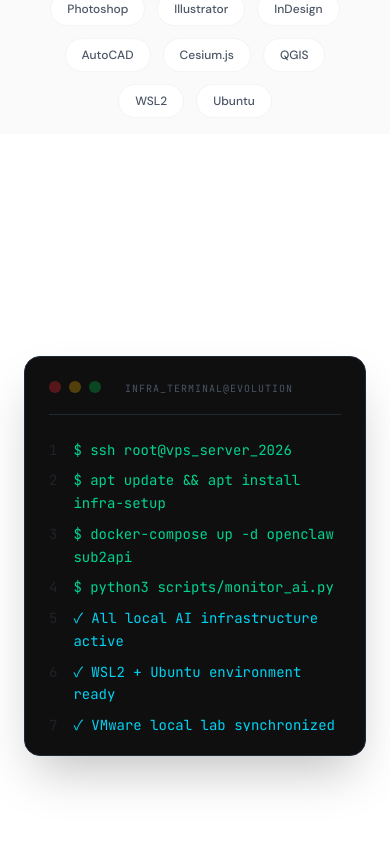
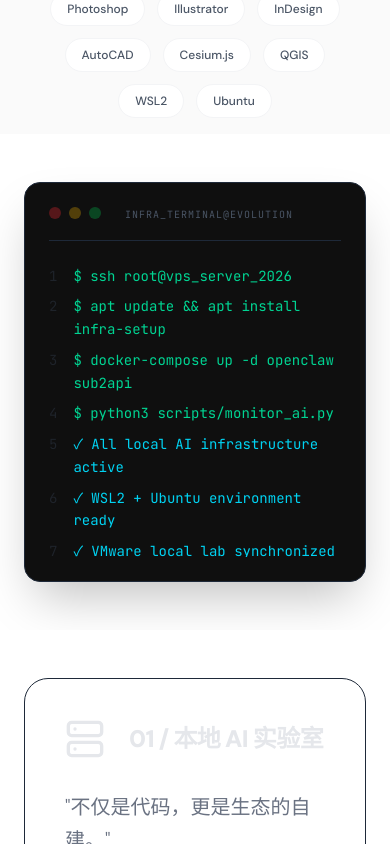
Before and after one commit to naonaode/portfolio, a React (Vite) app: page / in a window 390 px wide. Shown: the part 1800-2644 px from the top of the page. Built offline with nearby package versions, Linux system fonts and the light colour scheme; a web font is replaced by a local one.

Commit message:
fix: resolve mobile layout overlap in Tech Infra section

```diff
--- a/src/components/TechInfraSection.tsx
+++ b/src/components/TechInfraSection.tsx
@@ -56,7 +56,7 @@ const TechInfraSection: React.FC = () => {
     <section ref={containerRef} id="tech-infra" className="relative min-h-[150vh] flex flex-col md:flex-row items-start transition-colors duration-1000">
 
       {/* Left: Sticky Terminal */}
-      <div className="sticky top-0 h-screen w-full md:w-1/2 flex items-center justify-center p-6 md:p-12 lg:p-24 overflow-hidden">
+      <div className="relative md:sticky top-0 min-h-[50vh] md:h-screen w-full md:w-1/2 flex items-center justify-center p-6 py-12 md:p-12 lg:p-24 overflow-hidden z-10">
         <div
           ref={terminalRef}
           className="w-full h-[400px] md:h-auto bg-[#0F0F0F] rounded-2xl shadow-2xl border border-gray-800 p-6 md:p-10 font-mono text-sm leading-relaxed overflow-hidden flex flex-col"
```
